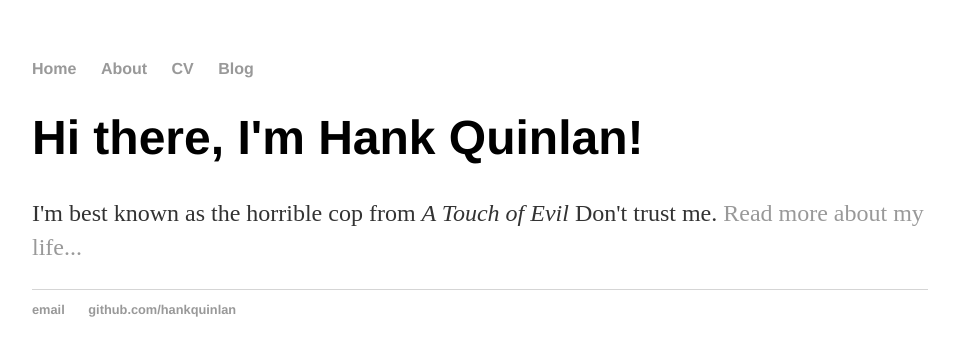
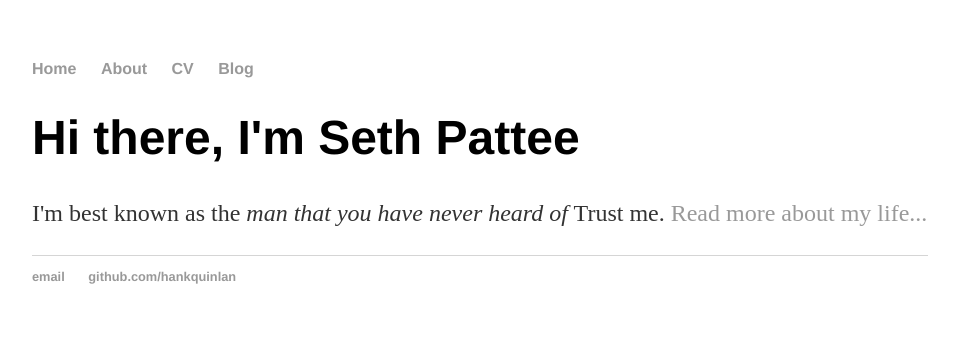
Before and after one commit to SethPattee/SethPattee.github.io, a Jekyll site: the page built from index.html, in a window 1280 px wide. Shown: the top 356 px of the page, without its empty margins (160-1119 px from the left). Built offline with Jekyll 4.4.1, drawn with Linux system fonts in a browser that asks for light colours.

Commit message:
Update index.html

```diff
--- a/index.html
+++ b/index.html
@@ -1,8 +1,8 @@
 ---
 layout: default
-title: Hank Quinlan, Horrible Cop
+title: Seth Pattee, fairly compotent human
 ---
 <div class="blurb">
-	<h1>Hi there, I'm Hank Quinlan!</h1>
-	<p>I'm best known as the horrible cop from <em>A Touch of Evil</em> Don't trust me. <a href="/about">Read more about my life...</a></p>
+	<h1>Hi there, I'm Seth Pattee</h1>
+	<p>I'm best known as the <em> man that you have never heard of</em> Trust me. <a href="/about">Read more about my life...</a></p>
 </div><!-- /.blurb -->
```
